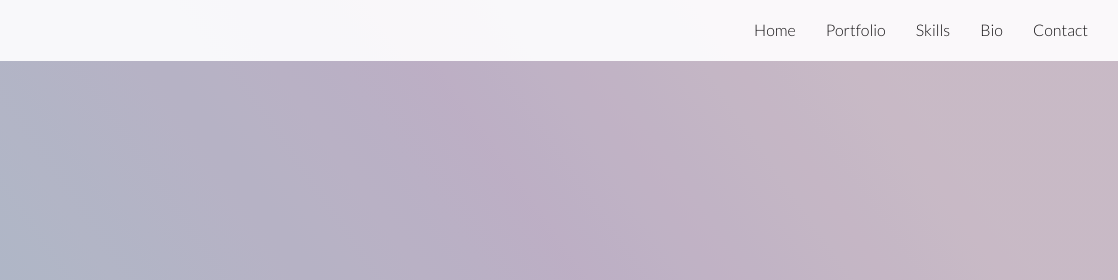
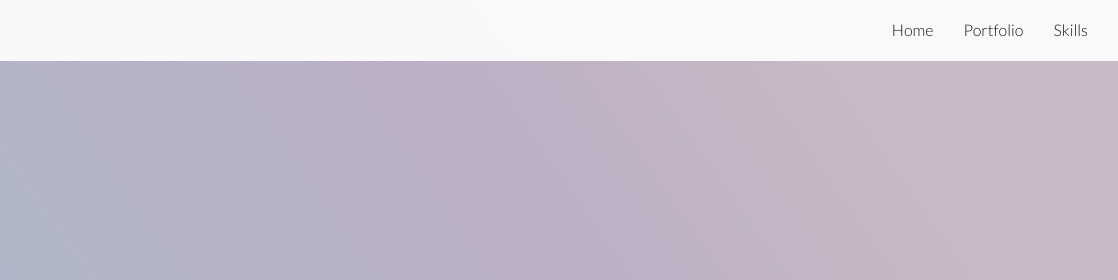
Before and after one commit to vickievien/vickievien.github.io, a plain HTML site: page index.html in a window 1280 px wide. Shown: the top 280 px of the page, 162-1280 px from the left. Drawn offline with Linux system fonts and the light colour scheme.

Commit message:
:up: update: hide bio and contact sections

```diff
--- a/index.html
+++ b/index.html
@@ -39,12 +39,12 @@
                             <li class="nav-item">
                                 <a href="#skills">Skills</a>
                             </li>
-                            <li class="nav-item">
+                            <!-- <li class="nav-item">
                                 <a href="#bio">Bio</a>
-                            </li>
-                            <li class="nav-item">
+                            </li> -->
+                            <!-- <li class="nav-item">
                                 <a href="#contact">Contact</a>
-                            </li>
+                            </li> -->
                         </ul>
                     </div>
                 </section>
@@ -302,7 +302,7 @@
         </section>
 
 
-        <section class="main-body main-body-bio" id="bio">
+        <!-- <section class="main-body main-body-bio" id="bio">
             <h1 class="page-title bio-title ">Hello! </br>I'm Vickie</h1>
             <img class="vv-bio-pic" src="photo/vv-bio-pic.jpg" alt="Vickie Vien Bio Photo">
             <div class="bio-text-container">
@@ -320,10 +320,10 @@
                 <img class="vv-bio-signature" src="logo/Vickie_Vien.svg" alt="vickie vien logo">
                 </p>
             </div>
-        </section>
+        </section> -->
 
 
-        <section class="main-body main-body-contact" id="contact">
+        <!-- <section class="main-body main-body-contact" id="contact">
             <h1 class="page-title">Contact</h1>
             <section class="global-grid contact-grid">
                 <section class="contact-text-section">
@@ -368,7 +368,7 @@
                     </form>
                 </section>
             </section>
-        </section>
+        </section> -->
 
 
         <footer>
```
Also changed, not shown: 1 other file.
